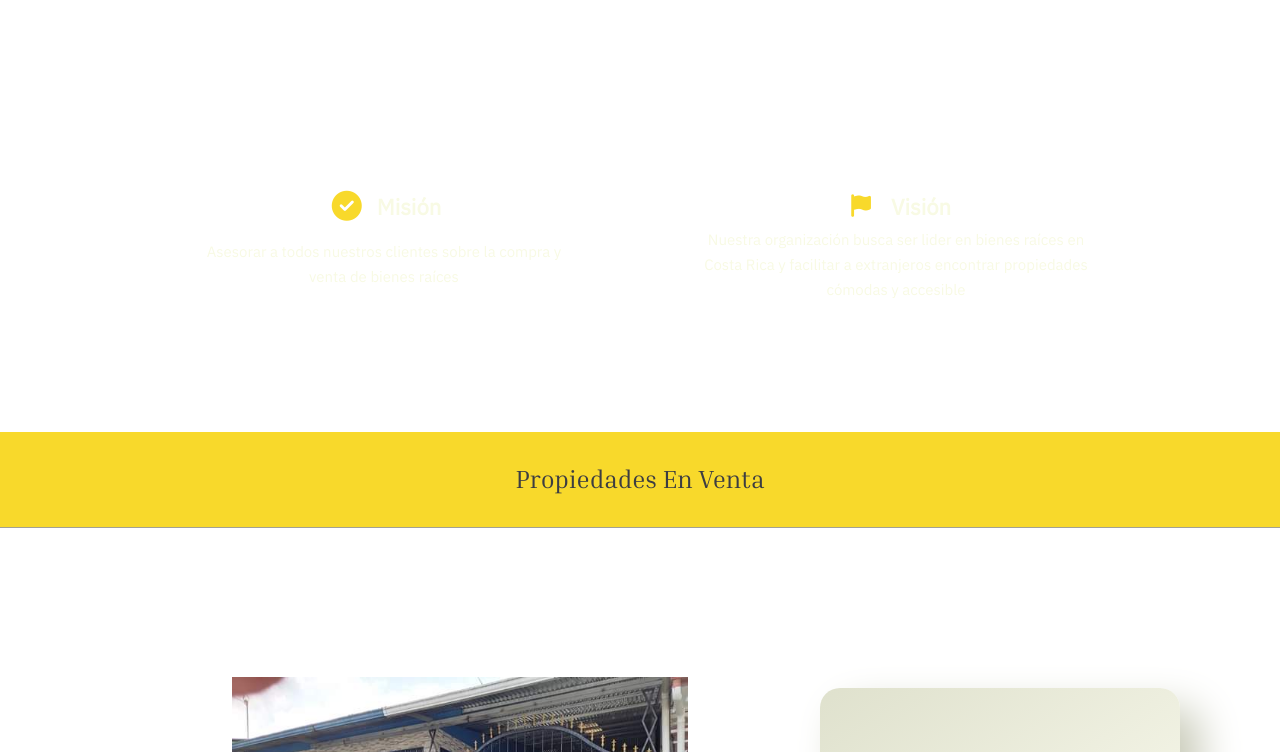
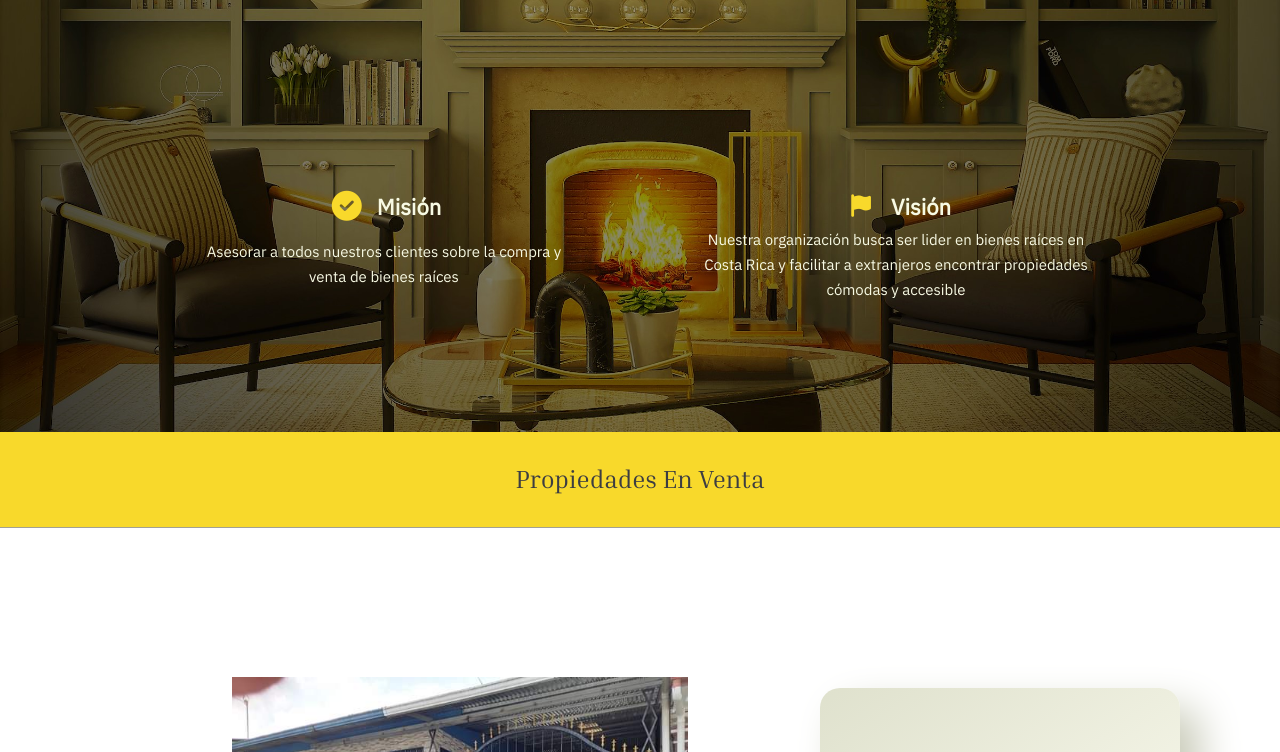
Before and after one commit to hendervm/YADSERI-website, a plain HTML site: page index.html in a window 1280 px wide. Shown: the part 368-1120 px from the top of the page. Drawn offline with Linux system fonts and the light colour scheme; the site is published under a folder, as on GitHub Pages, so addresses that start at the root find nothing.

Commit message:
bg problems

```diff
--- a/styles.css
+++ b/styles.css
@@ -165,7 +165,7 @@ h1{
 }
 
 .home{
-    background-image: url(/assets/images/HomeBGsm.jpg);
+    background-image: url(assets/images/HomeBGsm.jpg);
     background-position: center;
     background-repeat: no-repeat;
     background-size: cover;
@@ -556,7 +556,7 @@ h2{
 
     .home{
         padding-top: 150px;
-        background-image: url(/assets/images/HomeBGlg.jpg);
+        background-image: url(assets/images/HomeBGlg.jpg);
     }
     .home header{
         margin-top: 150px;
```
